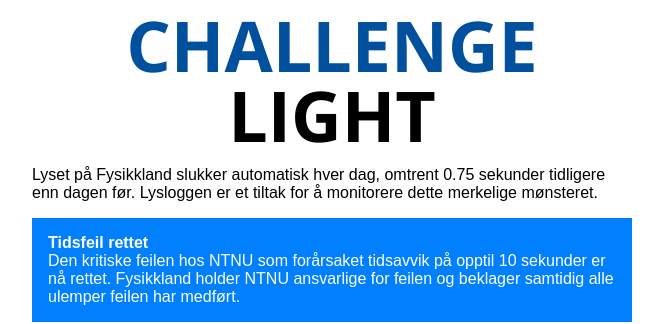
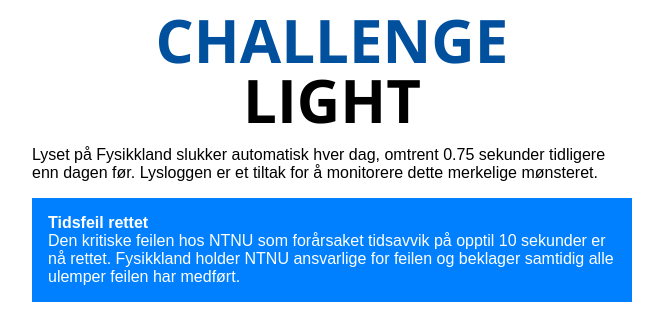
Before and after one commit to hersle/light, a PHP site: page / in a window 1280 px wide. Shown: the top 324 px of the page, without its empty margins (308-971 px from the left). Run offline with PHP 8.4, Linux system fonts and the light colour scheme; data that the repository does not hold is empty.

Commit message:
Improved challenge header

```diff
--- a/style.css
+++ b/style.css
@@ -92,12 +92,13 @@ h2 {
 	margin-bottom: 1em;
 }
 #header {
+	max-width: 600px;
+	font-size: 60px;
+	overflow: hidden;
 	font-family: "Open Sans";
-	font-size: 70px;
 	text-align: center;
 	margin: 0 auto;
 	line-height: 1em;
-	text-decoration: none;
 }
 @font-face {
 	font-family: "Open Sans";
```
